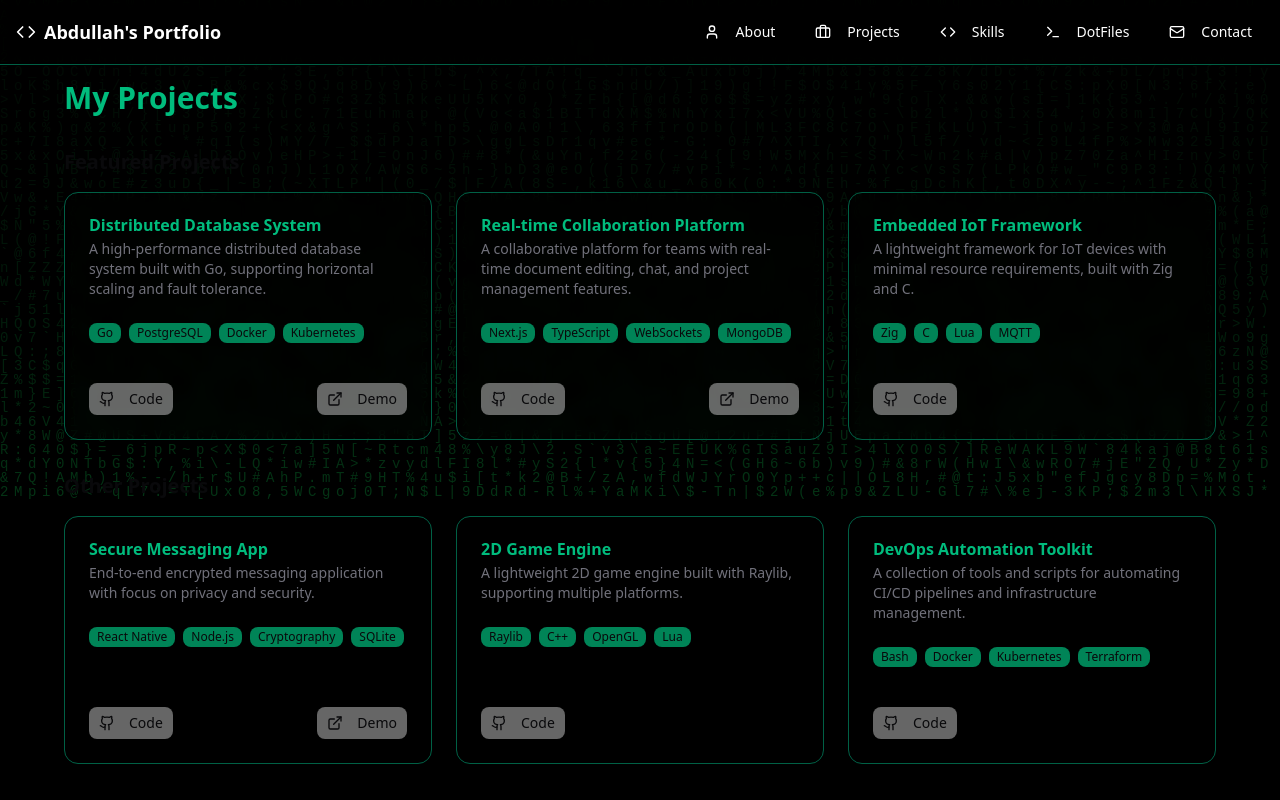
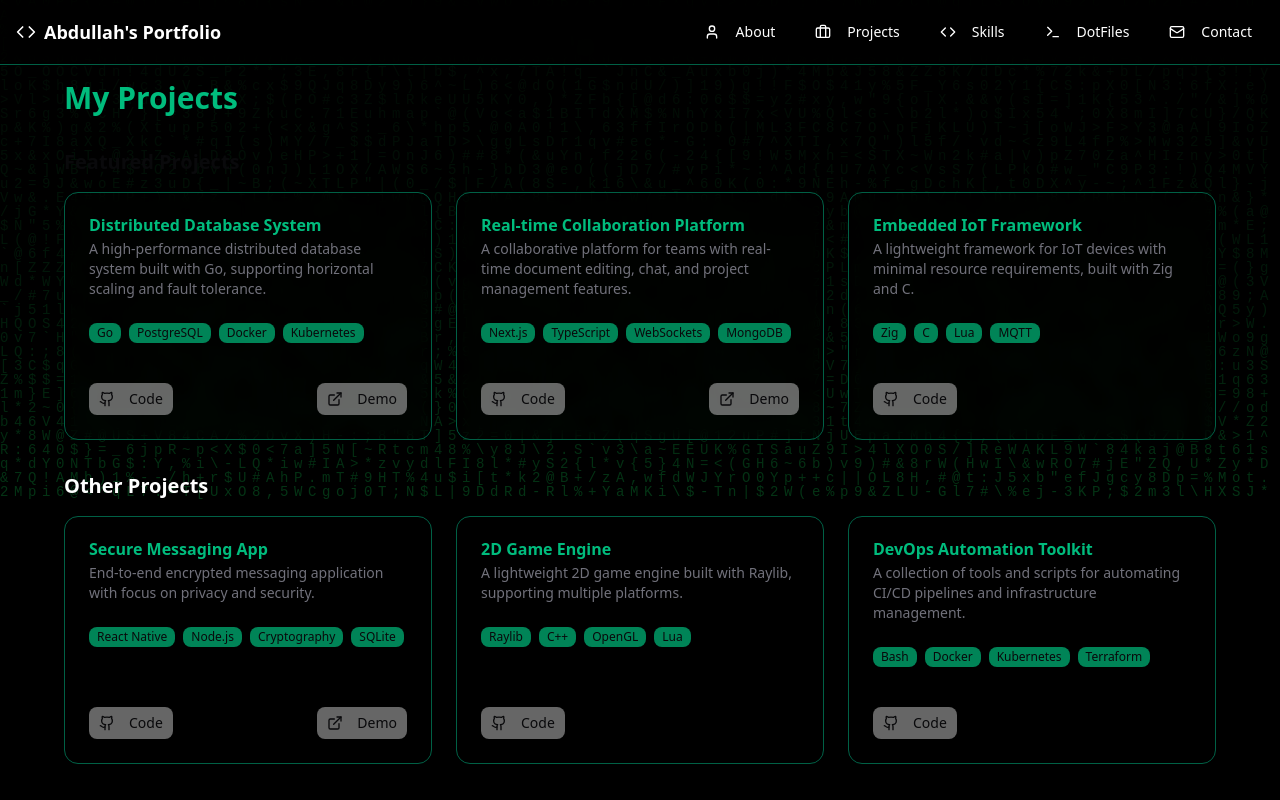
Before and after one commit to abdulahshoaib/portfolio, a Next.js app: page /projects in a window 1280 px wide. Built offline with nearby package versions, Linux system fonts and the light colour scheme.

Commit message:
FIX: "Other Projects " colored to be white

```diff
--- a/app/projects/page.tsx
+++ b/app/projects/page.tsx
@@ -105,7 +105,7 @@ export default function ProjectsPage() {
         </div>
 
         <div>
-          <h2 className="text-xl font-semibold mb-4">Other Projects</h2>
+          <h2 className="text-xl text-white font-semibold mb-4">Other Projects</h2>
           <div className="grid grid-cols-1 md:grid-cols-2 lg:grid-cols-3 gap-6">
             {projects
               .filter((p) => !p.featured)
```
